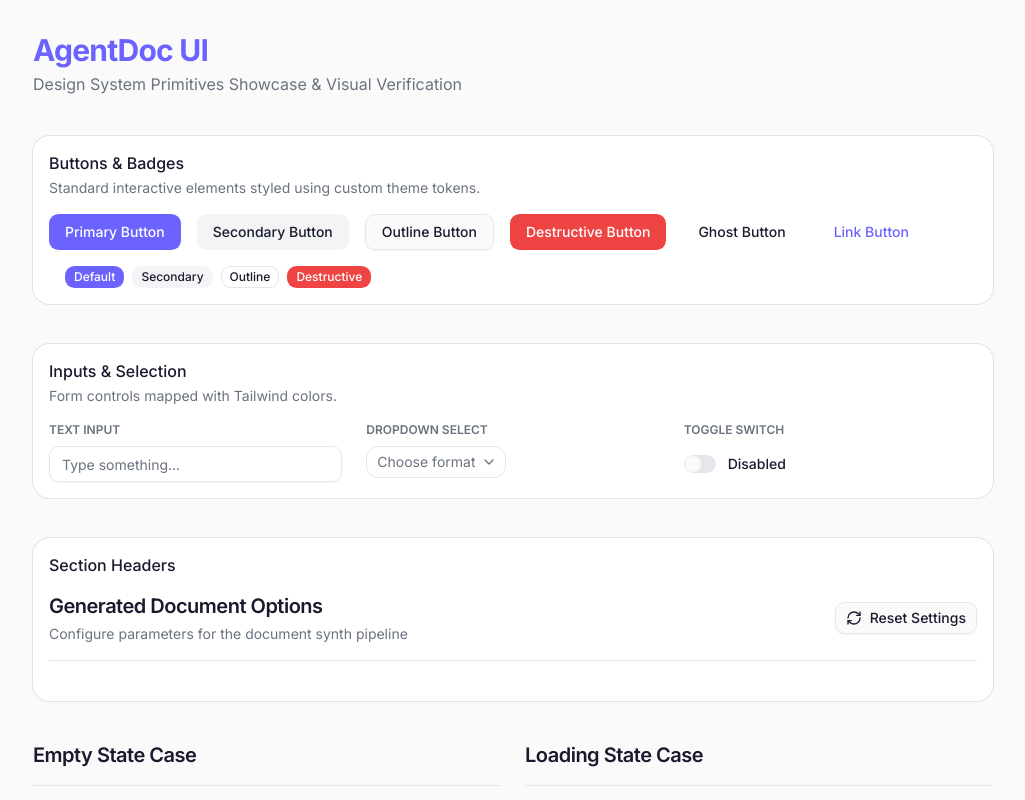
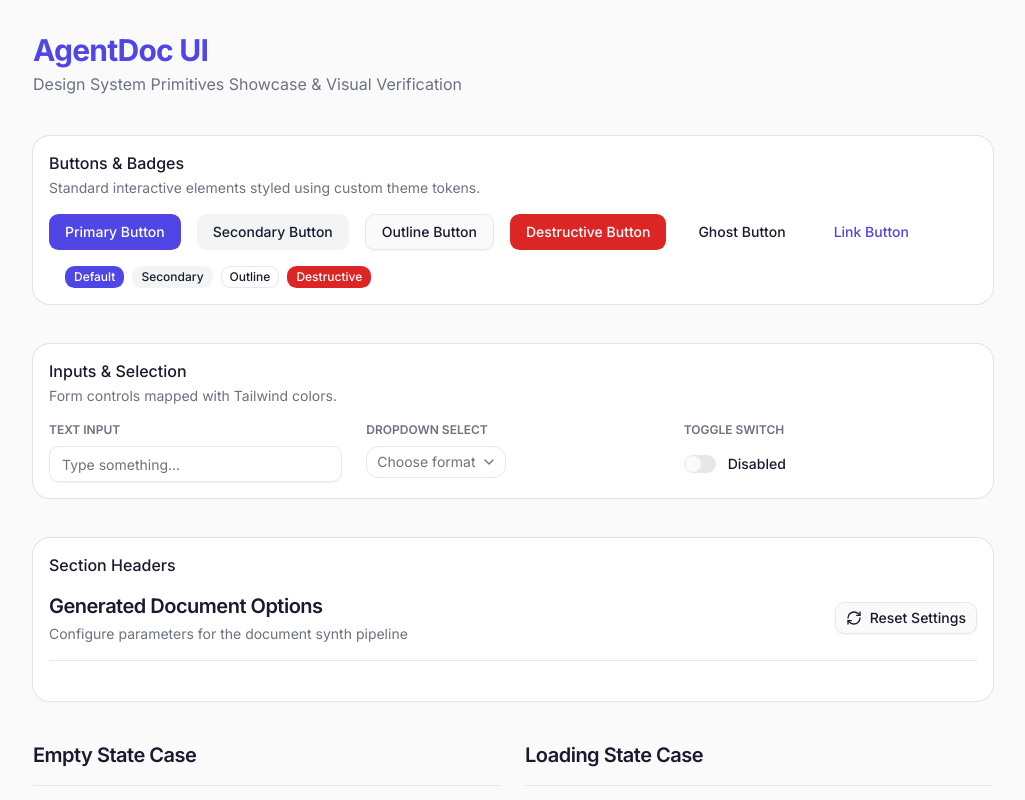
Before and after one commit to ishanbhattacharjee12/AgentDoc-Autonomous-AI-Document-Workspace, a React (Vite) app in the folder frontend-react/: page / in a window 1280 px wide. Shown: the top 800 px of the page, without its empty margins (127-1152 px from the left). Built offline with nearby package versions, Linux system fonts and the light colour scheme.

Commit message:
style(frontend): update design system color tokens to Option A (Deep Indigo) to establish AgentDoc's unique visual identity

```diff
--- a/frontend-react/src/index.css
+++ b/frontend-react/src/index.css
@@ -55,7 +55,7 @@
     --card-foreground: #1A1A2E;
     --popover: #FFFFFF;
     --popover-foreground: #1A1A2E;
-    --primary: #6C63FF;
+    --primary: #4F46E5;
     --primary-foreground: #FFFFFF;
     --secondary: #F3F4F6;
     --secondary-foreground: #1A1A2E;
@@ -63,25 +63,25 @@
     --muted-foreground: #6B7280;
     --accent: #EEF2FF;
     --accent-foreground: #4F46E5;
-    --destructive: #EF4444;
+    --destructive: #DC2626;
     --destructive-foreground: #FFFFFF;
     --border: #E5E7EB;
     --input: #E5E7EB;
-    --ring: #6C63FF;
-    --chart-1: #6C63FF;
-    --chart-2: #4F46E5;
+    --ring: #4F46E5;
+    --chart-1: #4F46E5;
+    --chart-2: #4338CA;
     --chart-3: #3B82F6;
-    --chart-4: #10B981;
-    --chart-5: #F59E0B;
+    --chart-4: #16A34A;
+    --chart-5: #D97706;
     --radius: 0.75rem;
     --sidebar: #FFFFFF;
     --sidebar-foreground: #1A1A2E;
-    --sidebar-primary: #6C63FF;
+    --sidebar-primary: #4F46E5;
     --sidebar-primary-foreground: #FFFFFF;
     --sidebar-accent: #EEF2FF;
     --sidebar-accent-foreground: #4F46E5;
     --sidebar-border: #E5E7EB;
-    --sidebar-ring: #6C63FF;
+    --sidebar-ring: #4F46E5;
 }
 
 .dark {
@@ -91,32 +91,32 @@
     --card-foreground: #F3F4F6;
     --popover: #1A1D27;
     --popover-foreground: #F3F4F6;
-    --primary: #8B85FF;
-    --primary-foreground: #0F1117;
+    --primary: #6366F1;
+    --primary-foreground: #FFFFFF;
     --secondary: #21242F;
     --secondary-foreground: #F3F4F6;
     --muted: #21242F;
     --muted-foreground: #8B8FA3;
     --accent: #2A2D3A;
-    --accent-foreground: #8B85FF;
-    --destructive: #F87171;
-    --destructive-foreground: #0F1117;
+    --accent-foreground: #6366F1;
+    --destructive: #EF4444;
+    --destructive-foreground: #FFFFFF;
     --border: #2A2D3A;
     --input: #2A2D3A;
-    --ring: #8B85FF;
-    --chart-1: #8B85FF;
-    --chart-2: #6C63FF;
+    --ring: #6366F1;
+    --chart-1: #6366F1;
+    --chart-2: #4F46E5;
     --chart-3: #60A5FA;
     --chart-4: #34D399;
     --chart-5: #FBBF24;
     --sidebar: #1A1D27;
     --sidebar-foreground: #F3F4F6;
-    --sidebar-primary: #8B85FF;
-    --sidebar-primary-foreground: #0F1117;
+    --sidebar-primary: #6366F1;
+    --sidebar-primary-foreground: #FFFFFF;
     --sidebar-accent: #21242F;
-    --sidebar-accent-foreground: #8B85FF;
+    --sidebar-accent-foreground: #6366F1;
     --sidebar-border: #2A2D3A;
-    --sidebar-ring: #8B85FF;
+    --sidebar-ring: #6366F1;
 }
 
 @layer base {
```
